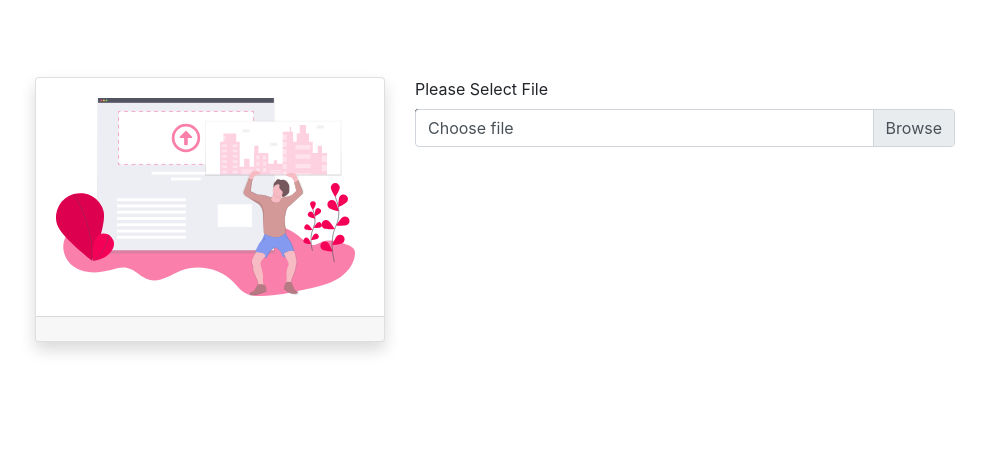
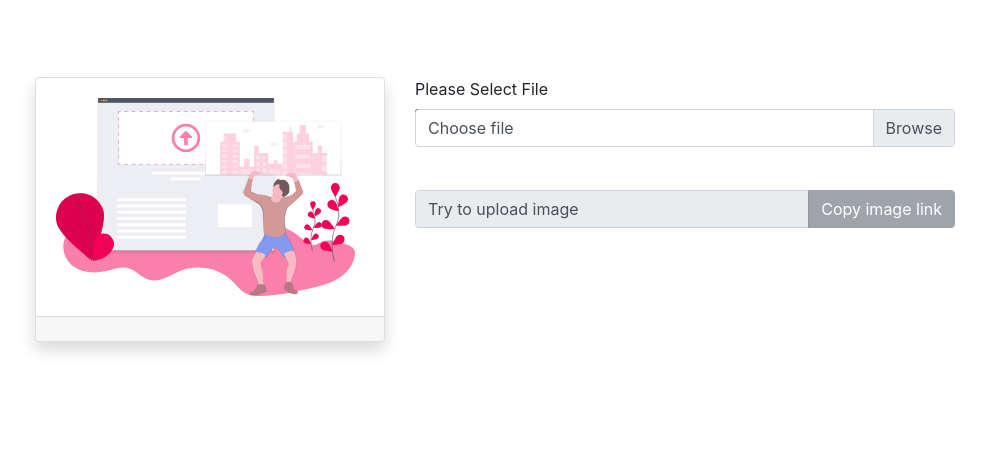
Before and after one commit to Dip20/image-link-copy, a PHP site: page / in a window 1280 px wide. Shown: the part 155-623 px from the top of the page, without its empty margins (145-1131 px from the left). Run offline with PHP 8.4, Linux system fonts and the light colour scheme.

Commit message:
image copy functionalaty added

```diff
--- a/Error.txt
+++ /dev/null
@@ -1,5 +0,0 @@
-**** Error Log ****
-05-04-2021 11-04-14 pm
-Error desc: Unknown database 'testdb'
-05-04-2021 11-04-28 pm
-Error desc: Unknown database 'testdb'
--- a/index.php
+++ b/index.php
@@ -1,3 +1,17 @@
+<?php
+if (isset($_GET['image-link']))
+{
+  $link_copy = base64_decode($_GET['image-link']);
+  $validator = "";
+
+}else
+{
+    $link_copy = "Try to upload image";
+    $validator = "disabled";
+}
+
+
+ ?>
 <!doctype html>
 <html lang="en">
   <head>
@@ -74,9 +88,13 @@
               <input type="hidded" name="date" value="<?php echo date("dmY h:i:s a"); ?>">
               <input type="file" class="custom-file-input" id="customFile" onchange="loadFile(event)" name="file">
               <label class="custom-file-label" for="customFile">Choose file</label>
-              <label class="d-none" id="uploading-status-lable">Uploading.....</label>
-              <div class="progress d-none" id="uploading-status-bar">
-                <div  class="progress-bar progress-bar-striped progress-bar-animated" role="progressbar" aria-valuenow="75" aria-valuemin="0" aria-valuemax="100" style="width: 75%"></div>
+          </div>
+          <br>
+          <br>
+          <div class="input-group mb-3">
+            <input type="text" class="form-control" id="image-link" readonly value="<?php echo   $link_copy; ?>">
+            <div class="input-group-append">
+              <button class="btn btn-secondary" type="button" id="button-addon2" onclick="copyToClipboard()" <?php echo $validator; ?>>Copy image link</button>
             </div>
           </div>
         </div>
@@ -92,7 +110,7 @@
       </div>
     </footer>
     <!-- footer ends here -->
-    <!-- script -->
+
     <!-- <script src="https://code.jquery.com/jquery-3.5.1.slim.min.js" integrity="sha384-DfXdz2htPH0lsSSs5nCTpuj/zy4C+OGpamoFVy38MVBnE+IbbVYUew+OrCXaRkfj" crossorigin="anonymous"></script> -->
     <script src="jquery.js"></script>
     <script>
@@ -105,134 +123,17 @@
 
         };
 
-
-
-
-
-
-
-          // $("#upload-btn").click(function(e){
-          //   e.preventDefault();
-          //
-          //   $("#frmupload").on("submit",function(event){
-          //
-          //      var formData = new FormData(this);
-          //
-          //
-          //   });
-          //
-          //      $.ajax({
-          //        url:"php/uploader.php",
-          //        type:"POST",
-          //        data:formData,
-          //
-          //        success:function(res)
-          //        {
-          //          alert(res);
-          //          // if (res=="0")
-          //          // {
-          //          //   swal("Faild to upload Image! ", "Maximum upload size is 2.5MB" ,"error");
-          //          // }else if (res=="1")
-          //          // {
-          //          //   swal("Successfully uploaded. ", "" ,"success");
-          //          //
-          //          // }else if (res=="2")
-          //          // {
-          //          //   swal("Faild to upload Image! ", "Server Not Responding" ,"error");
-          //          //
-          //          // }else if (res=="3")
-          //          // {
-          //          //   swal("Only JPG,JPEG,PNG file are allowed for upload! ", "" ,"error");
-          //          // }
-          //
-          //        },
-          //        error: function (error)
-          //        {
-          //          alert("error");
-          //        }
-          //      });
-          //
-          //
-          //
-          // });
-          //
-          //
-          //
-          //
-          //
-
-
-
-
-
-
-
-
-        // upload function
-      // function a()
-      //   {
-          // $('#upload-btn').on('click',function(e)
-          //   {
-          //    e.preventDefault();
-          //
-          //    var formData = new FormData(this);
-
-             // submit data using ajax.
-             // $.ajax({
-             //   url:"php/uploader.php",
-             //   type:"POST",
-             //   data:formData,
-             //   // dataType: "json",
-             //
-             //   beforeSend: function()
-             //   {
-             //    // before send..
-             //      $("#upload-btn").html("Please Wait");
-             //      $("#uploading-status-lable").removeClass("d-none");
-             //      $("#uploading-status-bar").removeClass("d-none");
-             //
-             //    },
-             //
-             //   success:function (res)
-             //   {
-             //
-             //     // setTimeout(function()
-             //     //   {
-             //         $("#uploading-status-lable").addClass("d-none");
-             //         $("#uploading-status-bar").addClass("d-none");
-             //         $("#upload-btn").html("Uploaded");
-             //         // $("#contex").load("index.php #contex");
-             //
-             //         if (res=="0")
-             //         {
-             //           swal("Faild to upload Image! ", "Maximum upload size is 2.5MB" ,"error");
-             //         }else if (res=="1")
-             //         {
-             //           swal("Successfully uploaded. ", "" ,"success");
-             //
-             //         }else if (res=="2")
-             //         {
-             //           swal("Faild to upload Image! ", "Server Not Responding" ,"error");
-             //
-             //         }else if (res=="3")
-             //         {
-             //           swal("Only JPG,JPEG,PNG file are allowed for upload! ", "" ,"error");
-             //         }
-             //
-             //       // },1000);
-             //
-             //   }
-             //
-             //
-             // });
-          // });
-
-        // }
+        function copyToClipboard()
+        {
+          var $temp = $("<input>");
+          $("body").append($temp);
+          $temp.val($("#image-link").val()).select();
+          document.execCommand("copy");
+          $temp.remove();
+        swal("Copied" , "Paste it anyware","success");
+        }
 
     </script>
-
-
-
 
     <?php
 
@@ -245,8 +146,9 @@
           	setTimeout(myFunction, 1600); function myFunction(){window.location.href ="'.$_SERVER['PHP_SELF'].'";}</script>';
        }elseif ($status=="1")
        {
+         $li = $_GET['image-link'];
           echo '<script> swal("Successfully uploaded. ", "" ,"success");
-          	setTimeout(myFunction, 1600); function myFunction(){window.location.href ="'.$_SERVER['PHP_SELF'].'";}</script>';
+          	setTimeout(myFunction, 1600); function myFunction(){window.location.href ="'.$_SERVER['PHP_SELF']."?image-link=$li".'";}</script>';
 
        }elseif ($status=="2")
        {
@@ -262,9 +164,6 @@
 
  ?>
 
-
-
-
     <script src="https://cdn.jsdelivr.net/npm/bootstrap@4.5.3/dist/js/bootstrap.bundle.min.js" integrity="sha384-ho+j7jyWK8fNQe+A12Hb8AhRq26LrZ/JpcUGGOn+Y7RsweNrtN/tE3MoK7ZeZDyx" crossorigin="anonymous"></script>
   </body>
 </html>
--- a/php/uploader.php
+++ b/php/uploader.php
@@ -40,8 +40,9 @@
             $sql = mysqli_query($conn,"INSERT INTO tbl_upload (filename,file_size,file_path) VALUES('$file_name','$file_size','$dest')");
             if ($sql)
             {
+              $image_link_redirect = base64_encode($dest);
               // echo "1";
-              redirect("../index?status=1");
+              redirect("../index?status=1&image-link=$image_link_redirect");
 
             }
             else
```
Also changed, not shown: uploads/127.0.0.1_school_career.png (added), uploads/127.0.0.1_school_contact.png (added), uploads/127.0.0.1_school_fees-structure.png (added), uploads/127.0.0.1_school_index.png (added), uploads/127.0.0.1_school_login.png (added).
